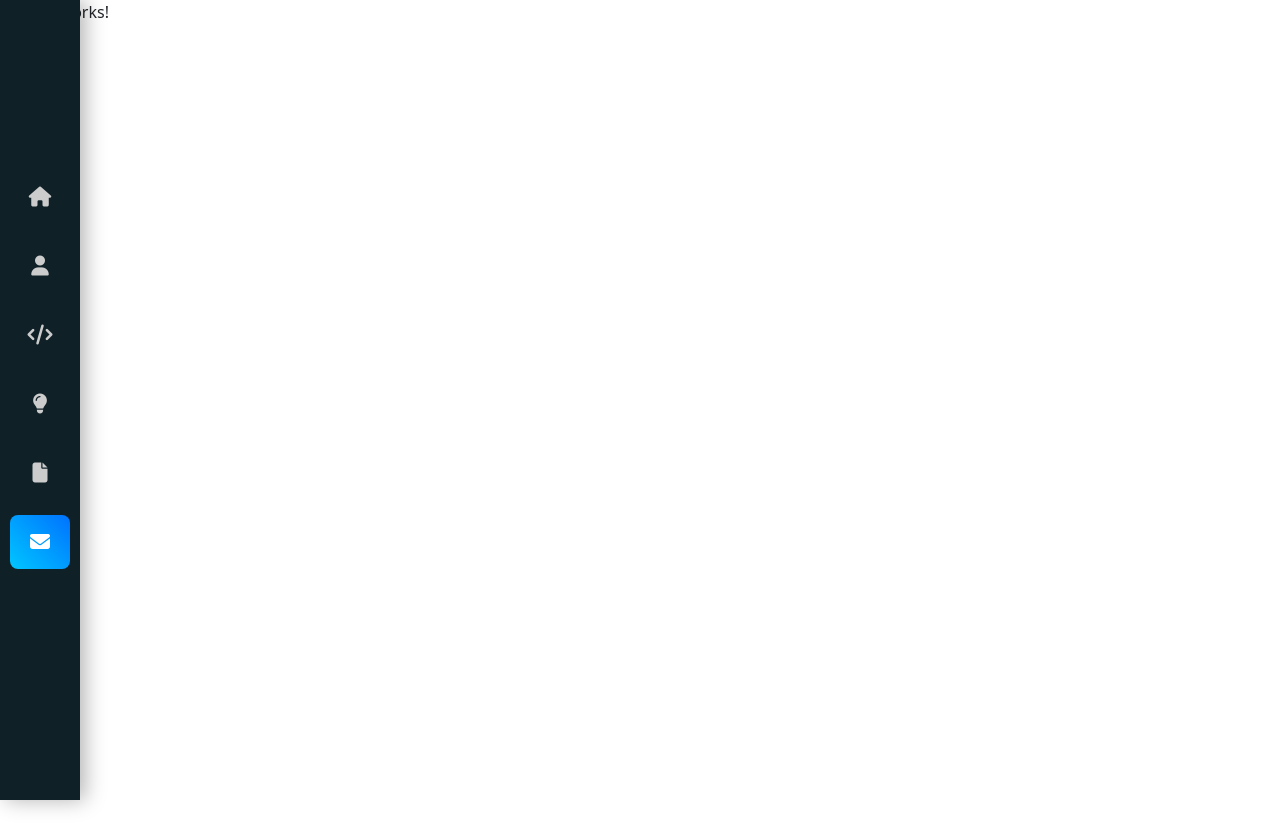
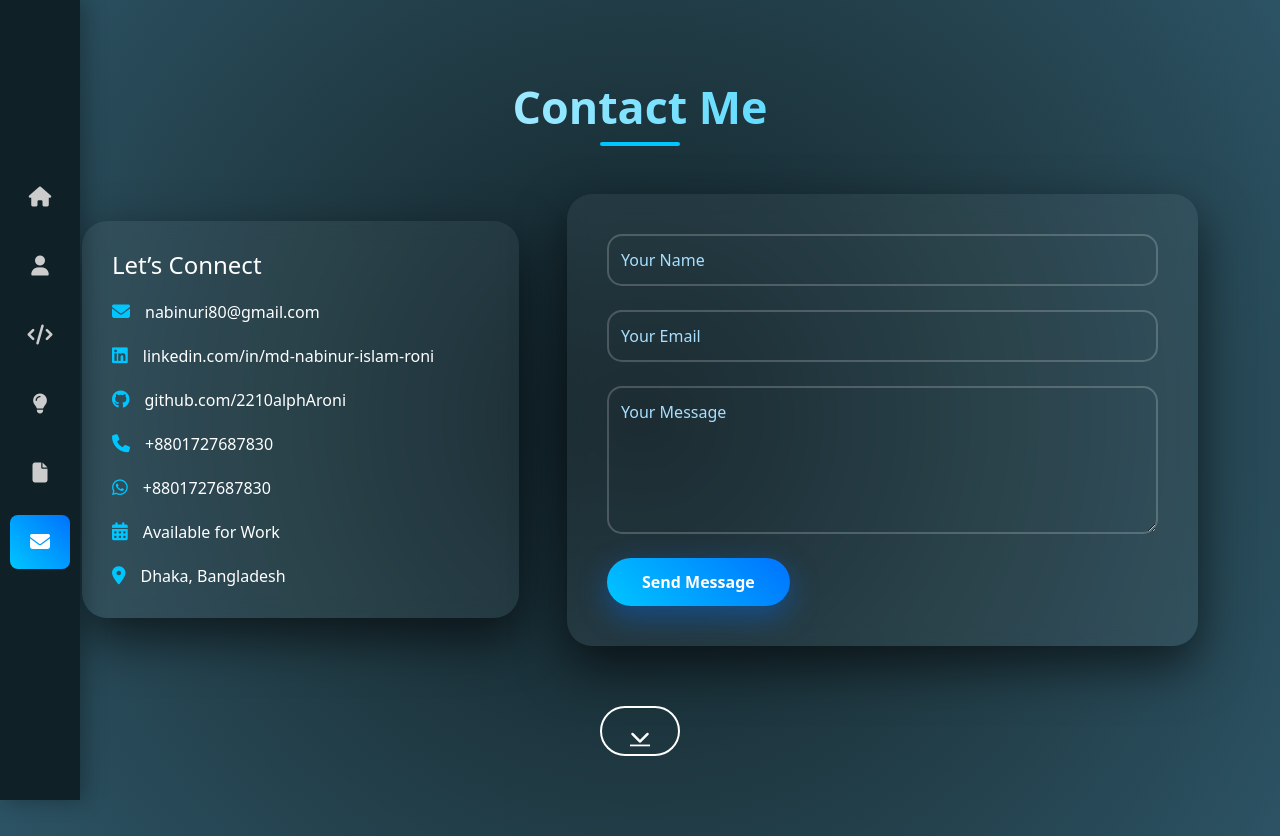
Before and after one commit to 2210alphAroni/RoniPortFolio, an Angular app: page /contact in a window 1280 px wide. Before the commit the page ends 800 px from the top, so only its background shows below. Built offline with nearby package versions, Linux system fonts and the light colour scheme.

Commit message:
Contact page build done

```diff
--- a/src/Pages/contact/contact.css
+++ b/src/Pages/contact/contact.css
@@ -0,0 +1,146 @@
+/* Background */
+.contact-section {
+  min-height: 100vh;
+  background: radial-gradient(circle at center, #0f2027, #203a43, #2c5364);
+  color: #fff;
+  padding: 80px 0;
+}
+
+/* Title */
+.section-title {
+  font-size: 2.8rem;
+  font-weight: 800;
+  background: linear-gradient(90deg, #ffffff, #00c6ff);
+  -webkit-background-clip: text;
+  -webkit-text-fill-color: transparent;
+}
+
+.title-line {
+  width: 80px;
+  height: 4px;
+  background: #00c6ff;
+  border-radius: 5px;
+}
+
+/* Info Card */
+.contact-info-card {
+  background: rgba(255, 255, 255, 0.05);
+  padding: 30px;
+  border-radius: 25px;
+  backdrop-filter: blur(10px);
+  box-shadow: 0 20px 50px rgba(0,0,0,0.6);
+}
+
+.info-item {
+  display: flex;
+  align-items: center;
+  margin-top: 20px;
+}
+
+.info-item i {
+  font-size: 18px;
+  margin-right: 15px;
+  color: #00c6ff;
+}
+
+/* Form Card */
+.contact-form-card {
+  background: rgba(255, 255, 255, 0.05);
+  padding: 40px;
+  border-radius: 25px;
+  backdrop-filter: blur(10px);
+  box-shadow: 0 20px 50px rgba(0,0,0,0.6);
+}
+
+/* Input */
+.custom-input {
+  background: transparent;
+  border: 2px solid rgba(255,255,255,0.2);
+  border-radius: 15px;
+  padding: 12px;
+  color: #fff;
+}
+
+.custom-input:focus {
+  border-color: #00c6ff;
+  box-shadow: none;
+  background: transparent;
+  color: #fff;
+}
+
+.custom-input::placeholder {
+  color: #a8dfff;
+}
+
+
+/* Button */
+.send-btn {
+  padding: 12px 35px;
+  border-radius: 30px;
+  border: none;
+  background: linear-gradient(45deg, #00c6ff, #0072ff);
+  color: #fff;
+  font-weight: 600;
+  transition: 0.4s;
+  box-shadow: 0 10px 30px rgba(0, 114, 255, 0.4);
+}
+
+.send-btn:hover {
+  transform: translateY(-4px);
+  box-shadow: 0 15px 40px rgba(0, 198, 255, 0.6);
+}
+
+/* Responsive */
+@media (max-width: 768px) {
+  .section-title {
+    font-size: 2rem;
+  }
+}
+
+
+/* Scroll Button Wrapper */
+.scroll-btn-wrapper {
+  display: flex;
+  justify-content: center;
+  margin-top: 60px;
+}
+
+/* Oval Button */
+.scroll-btn {
+  width: 80px;
+  height: 50px;
+  border: 2px solid #fff;
+  border-radius: 50px;
+  display: flex;
+  align-items: center;
+  justify-content: center;
+  color: #fff;
+  font-size: 20px;
+  transition: 0.4s ease;
+  position: relative;
+  overflow: hidden;
+}
+
+/* Hover Effect */
+.scroll-btn:hover {
+  background: #00c6ff;
+  border-color: #00c6ff;
+  color: #000;
+  transform: translateY(-5px);
+  box-shadow: 0 10px 25px rgba(0, 198, 255, 0.5);
+}
+
+/* Arrow Animation */
+.scroll-btn i {
+  animation: bounce 1.5s infinite;
+}
+
+/* Bounce Animation */
+@keyframes bounce {
+  0%, 100% {
+    transform: translateY(0);
+  }
+  50% {
+    transform: translateY(6px);
+  }
+}
--- a/src/Pages/contact/contact.html
+++ b/src/Pages/contact/contact.html
@@ -1 +1,104 @@
-<p>contact works!</p>
+<section class="contact-section d-flex align-items-center">
+    <div class="container">
+
+        <h2 class="section-title text-center">Contact Me</h2>
+        <div class="title-line mx-auto mb-5"></div>
+
+        <div class="row align-items-center g-5">
+
+            <!-- Left Info -->
+            <div class="col-lg-5 text-center text-lg-start">
+
+                <div class="contact-info-card">
+                    <h4>Let’s Connect</h4>
+                    <div class="info-item">
+                        <i class="fas fa-envelope"></i>
+                        <span>nabinuri80@gmail.com</span>
+                    </div>
+
+                    <div class="info-item">
+                        <i class="fab fa-linkedin"></i>
+                        <span>linkedin.com/in/md-nabinur-islam-roni</span>
+                    </div>
+
+                    <div class="info-item">
+                        <i class="fab fa-github"></i>
+                        <span>github.com/2210alphAroni</span>
+                    </div>
+
+                    <div class="info-item">
+                        <i class="fas fa-phone"></i>
+                        <span>+8801727687830</span>
+                    </div>
+
+                    <div class="info-item">
+                        <i class="fab fa-whatsapp"></i>
+                        <span>+8801727687830</span>
+                    </div>
+
+                    <div class="info-item">
+                        <i class="fas fa-calendar-alt"></i>
+                        <span>Available for Work</span>
+                    </div>
+
+                    <div class="info-item">
+                        <i class="fas fa-map-marker-alt"></i>
+                        <span>Dhaka, Bangladesh</span>
+                    </div>
+                </div>
+
+            </div>
+
+            <!-- Right Form -->
+            <div class="col-lg-7">
+
+                <div class="contact-form-card">
+                    <form (ngSubmit)="onSubmit()" #contactForm="ngForm">
+
+                        <div class="mb-4">
+                            <input type="text"
+                                name="name"
+                                [(ngModel)]="contactData.name"
+                                required
+                                placeholder="Your Name"
+                                class="form-control custom-input">
+                        </div>
+
+                        <div class="mb-4">
+                            <input type="email"
+                                name="email"
+                                [(ngModel)]="contactData.email"
+                                required
+                                placeholder="Your Email"
+                                class="form-control custom-input">
+                        </div>
+
+                        <div class="mb-4">
+                            <textarea rows="5"
+                                name="message"
+                                [(ngModel)]="contactData.message"
+                                required
+                                placeholder="Your Message"
+                                class="form-control custom-input"></textarea>
+                        </div>
+
+                        <button type="submit"
+                            class="send-btn"
+                            [disabled]="!contactForm.valid">
+                            Send Message
+                        </button>
+
+                    </form>
+                </div>
+
+            </div>
+
+        </div>
+
+        <div class="scroll-btn-wrapper">
+            <a routerLink="/" class="scroll-btn">
+                <i class="fas fa-chevron-down"></i>
+            </a>
+        </div>
+    </div>
+</section>
--- a/src/Pages/contact/contact.ts
+++ b/src/Pages/contact/contact.ts
@@ -1,11 +1,26 @@
 import { Component } from '@angular/core';
+import { CommonModule } from '@angular/common';
+import { FormsModule } from '@angular/forms';
+import { RouterModule } from '@angular/router';
 
 @Component({
   selector: 'app-contact',
-  imports: [],
+  standalone: true,
+  imports: [CommonModule, FormsModule, RouterModule],
   templateUrl: './contact.html',
   styleUrl: './contact.css',
 })
 export class Contact {
 
+  contactData = {
+    name: '',
+    email: '',
+    message: ''
+  };
+
+  onSubmit() {
+    console.log(this.contactData);
+    alert("Message Sent Successfully 🚀");
+    this.contactData = { name: '', email: '', message: '' };
+  }
 }
```
